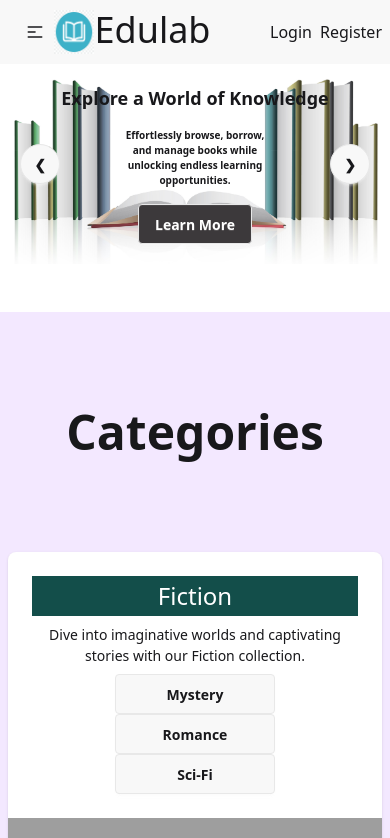
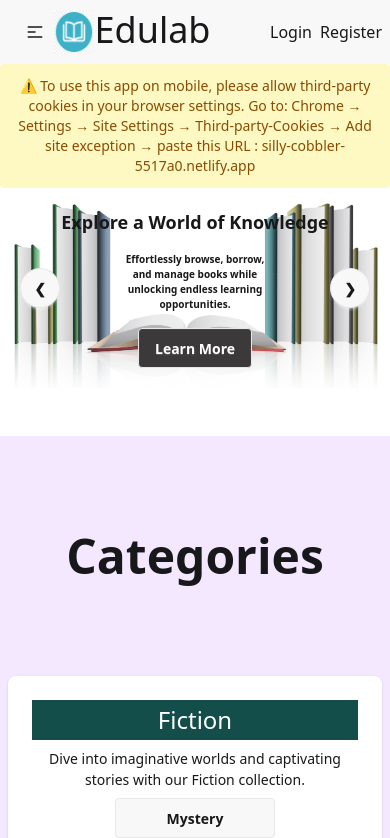
Before and after one commit to Mehedi86/assignment-eleven, a React (Vite) app: page / in a window 390 px wide. Shown: the top 838 px of the page. Built offline with nearby package versions, Linux system fonts and the light colour scheme; no server answers; grey boxes are pictures that could not be loaded.

Commit message:
added: mobile issue solved

```diff
--- a/src/components/SocialLogin.jsx
+++ b/src/components/SocialLogin.jsx
@@ -18,7 +18,7 @@ const SocialLogin = () => {
                     title: "Successfully logged in!",
                     icon: "success",
                     draggable: true
-                }), 1000)
+                }), 2000)
             })
             .catch(error => {
                 console.log("Error", error.message)
--- a/src/pages/Home.jsx
+++ b/src/pages/Home.jsx
@@ -7,8 +7,12 @@ const Home = () => {
     useDynamicTitle('Home');
     return (
         <div>
-            <Banner/>
-            <Categories/>
+            <div className="bg-yellow-100 p-3 rounded text-center text-sm text-yellow-800">
+                <h2>⚠️ To use this app on mobile, please allow third-party cookies in your browser settings. Go to: Chrome → Settings → Site Settings → Third-party-Cookies → Add site exception → paste this URL : silly-cobbler-5517a0.netlify.app</h2>
+            </div>
+
+            <Banner />
+            <Categories />
         </div>
     );
 };
--- a/src/pages/Login.jsx
+++ b/src/pages/Login.jsx
@@ -22,7 +22,7 @@ const Login = () => {
             .then(result => {
                 console.log(result);
                 const from = location?.state;
-                setTimeout(() => navigate(from || '/'), 1000);
+                setTimeout(() => navigate(from || '/'), 2000);
 
                 setTimeout(() => Swal.fire({
                     title: "Successfully logged in!",
```
